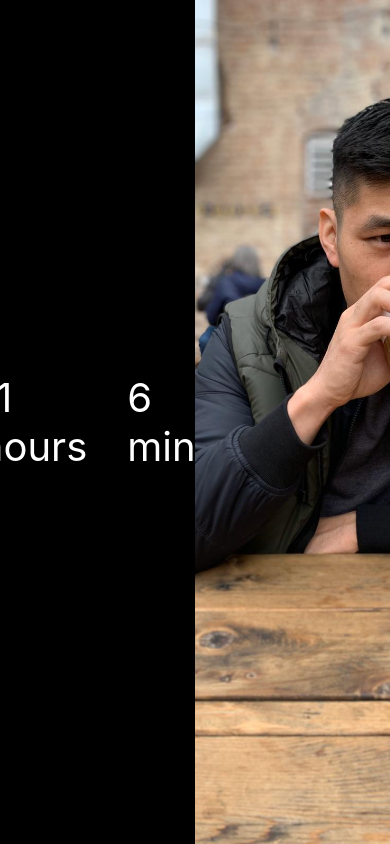
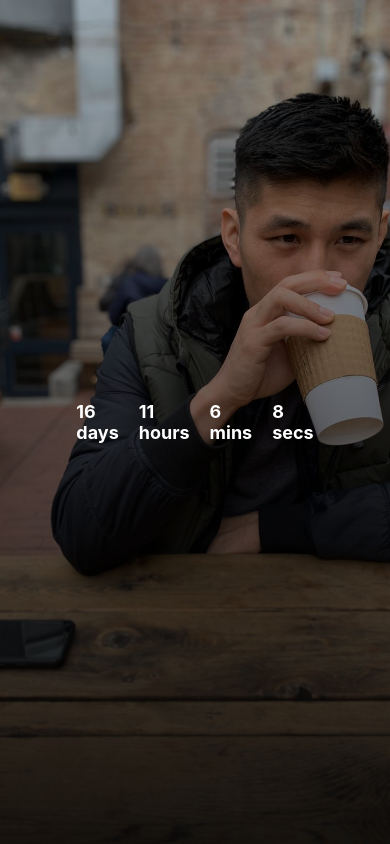
Before and after one commit to toekneeyou/fish-countdown, a React (Create React App) app: page / in a window 390 px wide. Built offline with nearby package versions, Linux system fonts and the light colour scheme.

Commit message:
responsive design

```diff
--- a/src/countdown/countdown.css
+++ b/src/countdown/countdown.css
@@ -33,15 +33,31 @@
   margin: 0;
 }
 
-.countdown-time span {
-  font-size: 50px;
-  padding: 10px;
-  color: white;
-}
-
 .countdown-image {
   background-image: url("./tony-coffee.jpeg");
   background-size: cover;
   background-repeat: no-repeat;
   background-position: center;
 }
+
+@media only screen and (max-width: 500px) {
+  .countdown {
+    display: flex;
+  }
+  .countdown div {
+    padding: 10px;
+    font-size: 18px;
+    font-weight: bold;
+  }
+  .countdown-image {
+    display: none;
+  }
+  .time-container {
+    width: 100%;
+    background-image: linear-gradient(rgba(0, 0, 0, 0.3), rgba(0, 0, 0, 0.9)),
+      url("./tony-coffee.jpeg");
+    background-size: cover;
+    background-repeat: no-repeat;
+    background-position: center;
+  }
+}
```
